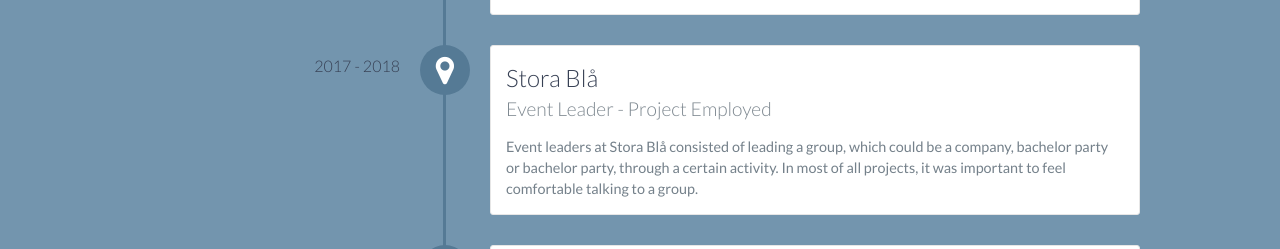
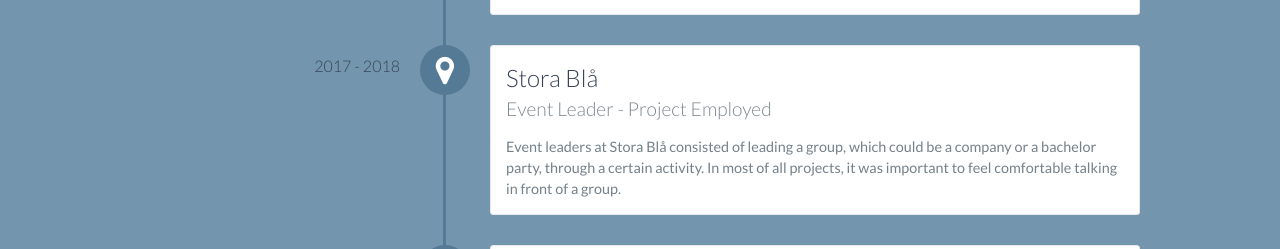
Before and after one commit to RubyMarcus/RubyMarcus.github.io, a website: page index.html in a window 1280 px wide. Shown: the part 1420-1669 px from the top of the page. Drawn offline with nearby package versions, Linux system fonts and the light colour scheme.

Commit message:
projects text edited

```diff
--- a/index.html
+++ b/index.html
@@ -308,11 +308,11 @@
 
             "experiencetitlesecond": "Stora Blå",
             "experiencesubtitlesecond": "Event Leader - Project Employed",
-            "experienceparagraphsecond": "Event leaders at Stora Blå consisted of leading a group, which could be a company, bachelor party or bachelor party, through a certain activity. In most of all projects, it was important to feel comfortable talking to a group.",
+            "experienceparagraphsecond": "Event leaders at Stora Blå consisted of leading a group, which could be a company or a bachelor party, through a certain activity. In most of all projects, it was important to feel comfortable talking in front of a group.",
 
             "experiencetitlethird": "I´m Event",
             "experiencesubtitlethird": "Event Leader - Project Employed",
-            "experienceparagraphthird": "Being an event leader at Im-event consists of a lot of different tasks, including planning and execution of larger and smaller events. During the working day of an event, one is expected to be able to respond to people in a professional manner, handle various problems that arise with personnel and equipment. Being calm and harmonious is an important skill when handling many balls simultaneously.",
+            "experienceparagraphthird": "Being an event leader at Im-event consists of a lot of different tasks, including planning and execution of larger and smaller events. During the working day of an event, one is expected to be able to respond to people in a professional manner, handle various problems that arise with personnel and equipment. Being calm and harmonious is an important skill when handling many things simultaneously.",
 
             "educationdate": "Jaunary 2018 - *",
             "educationtitlefirst": "Malmö Polytechnic",
@@ -347,7 +347,7 @@
 
             "experiencetitlesecond": "Stora Blå",
             "experiencesubtitlesecond": "Eventledare - Projektanställning",
-            "experienceparagraphsecond": "Att vara eventledare på Im-event består av en massa olika uppgifter, bland annat planering och utförande av större och mindre event. Under arbetsdagen på ett event förväntas man kunna bemöta människor på ett proffsigt sätt, hantera diverse problem som uppstår med personal och utrustning. Att vara lugn och harmonisk är en viktig kompetens när man hanterar många bollar samtidigt.",
+            "experienceparagraphsecond": "Eventledare hos Stora Blå bestod av att leda en grupp, vilket kunde vara ett företag, svensexa eller möhippa, igenom en viss aktivitet. I merparten av alla projekt var det viktigt att man kände sig bekväm att prata inför grupp.",
 
             "experiencetitlethird": "I´m Event",
             "experiencesubtitlethird": "Eventledare - Projektanställning",
```
